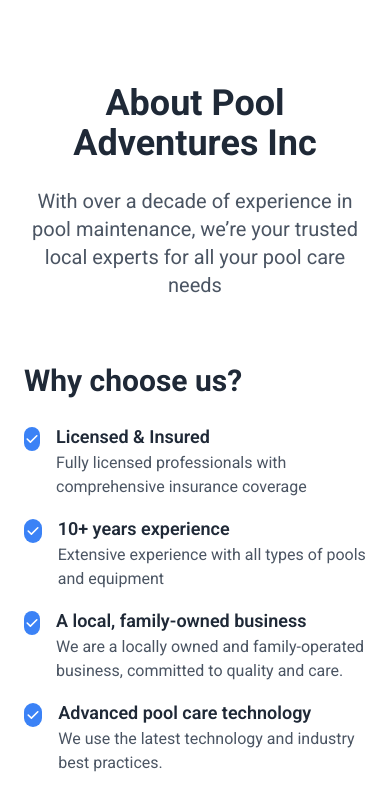
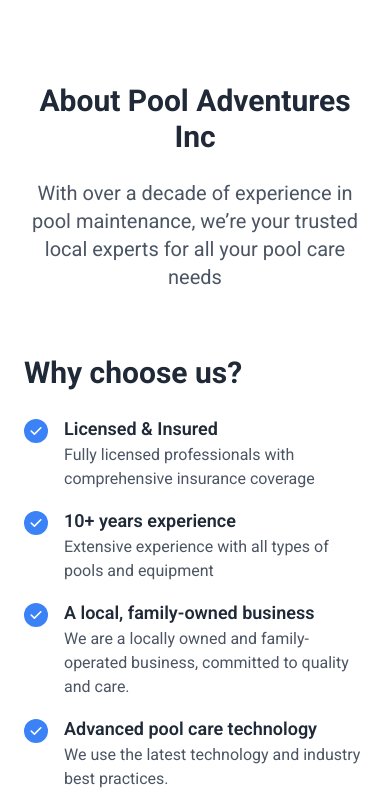
Before and after one commit to brickbones/pooladventuresinc-site-preview, a plain HTML site: page index.html in a window 390 px wide. Shown: the part 841-1644 px from the top of the page. Drawn offline with nearby package versions, Linux system fonts and the light colour scheme.

Commit message:
bug fixes

```diff
--- a/index.html
+++ b/index.html
@@ -335,7 +335,7 @@
       <div class="text-center px-6">
         <div class="rounded-full flex items-center justify-center">
           <img
-            class="max-w-96"
+            class="max-w-60 md:max-w-96 mb-4"
             src="./docs/assets/pooladventures-inc-logo.png"
             alt="Pool Adventures Inc logo"
           />
@@ -388,7 +388,7 @@
     <section id="about" class="py-20 bg-white">
       <div class="container mx-auto px-6">
         <div class="text-center mb-16">
-          <h2 class="text-4xl md:text-5xl font-bold text-gray-800 mb-6">
+          <h2 class="text-3xl md:text-5xl font-bold text-gray-800 mb-6">
             About Pool Adventures Inc
           </h2>
           <p class="text-xl text-gray-600 max-w-3xl mx-auto">
@@ -405,7 +405,7 @@
             <div class="space-y-4">
               <div class="flex items-start space-x-4">
                 <div
-                  class="w-6 h-6 bg-primary-500 rounded-full flex items-center justify-center mt-1"
+                  class="w-6 h-6 bg-primary-500 rounded-full flex items-center justify-center mt-1 shrink-0"
                 >
                   <svg
                     class="w-4 h-4 text-white"
@@ -432,7 +432,7 @@
 
               <div class="flex items-start space-x-4">
                 <div
-                  class="w-6 h-6 bg-primary-500 rounded-full flex items-center justify-center mt-1"
+                  class="w-6 h-6 bg-primary-500 rounded-full flex items-center justify-center mt-1 shrink-0"
                 >
                   <svg
                     class="w-4 h-4 text-white"
@@ -458,7 +458,7 @@
 
               <div class="flex items-start space-x-4">
                 <div
-                  class="w-6 h-6 bg-primary-500 rounded-full flex items-center justify-center mt-1"
+                  class="w-6 h-6 bg-primary-500 rounded-full flex items-center justify-center mt-1 shrink-0"
                 >
                   <svg
                     class="w-4 h-4 text-white"
@@ -485,7 +485,7 @@
 
               <div class="flex items-start space-x-4">
                 <div
-                  class="w-6 h-6 bg-primary-500 rounded-full flex items-center justify-center mt-1"
+                  class="w-6 h-6 bg-primary-500 rounded-full flex items-center justify-center mt-1 shrink-0"
                 >
                   <svg
                     class="w-4 h-4 text-white"
```
